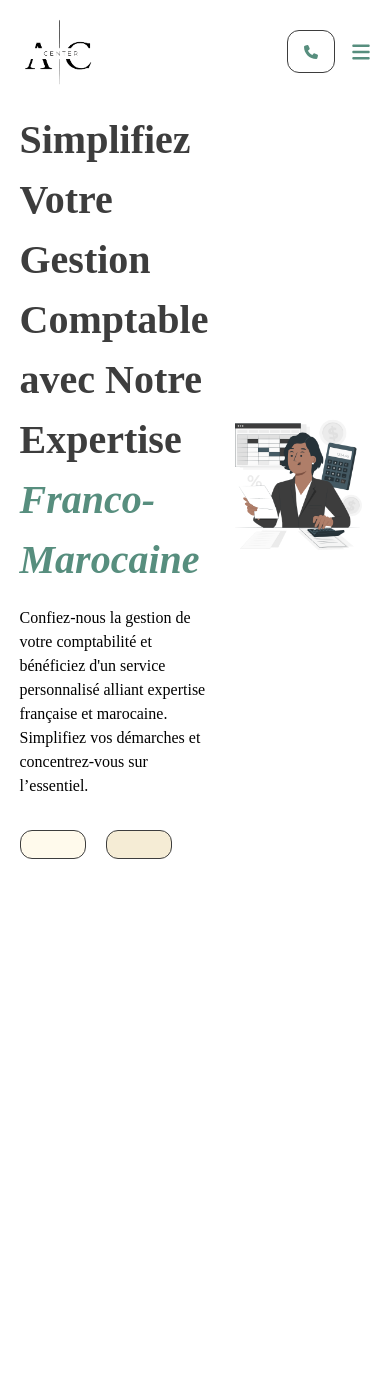
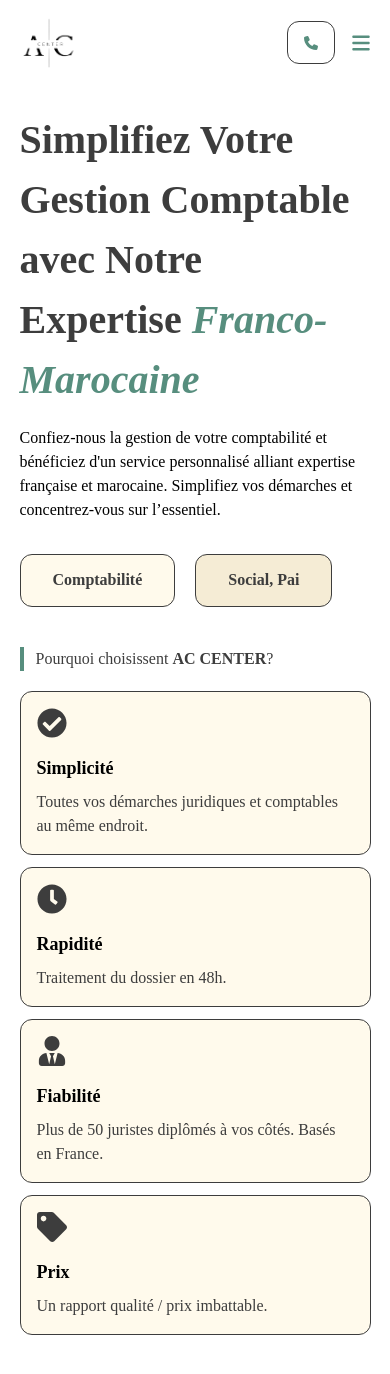
Before and after one commit to imanee11/firstwork, a React (Create React App) app: page / in a window 390 px wide. Before the commit the page ends 859 px from the top, so only its background shows below. Built offline with nearby package versions, Linux system fonts and the light colour scheme; a web font is replaced by a local one.

Commit message:
add why choose us

```diff
--- a/src/components/home/Main.jsx
+++ b/src/components/home/Main.jsx
@@ -15,7 +15,7 @@
                         <p className='font-bold lg:text-[40px] text-[32px] lg:w-[80vw] m-auto text-likeblack text-center'>Simplifiez Votre Gestion Comptable avec Notre Expertise <span className='text-primary italic'>Franco-Marocaine</span></p>
                         <p className='lg:w-[60vw] m-auto pt-4 text-center'>Confiez-nous la gestion de votre comptabilité et bénéficiez d'un service personnalisé alliant expertise française et marocaine. Simplifiez vos démarches et concentrez-vous sur l’essentiel.</p>
                         <div className='flex items-center justify-center gap-5 pt-8'>
-                            <button className="hover:shadow-[0px_0px_0px_1px_rgba(0,0,0,0.06),0px_1px_1px_-0.5px_rgba(0,0,0,0.06),0px_3px_3px_-1.5px_rgba(0,0,0,0.06),_0px_6px_6px_-3px_rgba(0,0,0,0.06),0px_12px_12px_-6px_rgba(0,0,0,0.06),0px_24px_24px_-12px_rgba(0,0,0,0.06)] relative font-heading  bg-primary text-white  px-8 py-[1.6vh] border-[1px] border-likeblack rounded-xl font-semibold text-[16px] overflow-hidden group transition duration-300">
+                            <button className="hover:shadow-[0px_0px_0px_1px_rgba(0,0,0,0.06),0px_1px_1px_-0.5px_rgba(0,0,0,0.06),0px_3px_3px_-1.5px_rgba(0,0,0,0.06),_0px_6px_6px_-3px_rgba(0,0,0,0.06),0px_12px_12px_-6px_rgba(0,0,0,0.06),0px_24px_24px_-12px_rgba(0,0,0,0.06)] relative   bg-primary text-white  px-8 py-[1.6vh] border-[1px] border-likeblack rounded-xl font-semibold text-[16px] overflow-hidden group transition duration-300">
                                 <span className="relative z-10">
                                     <a href="" className="flex gap-2 items-center">
                                         <p className="hidden lg:block md:block">Comptabilité</p>
@@ -82,24 +82,24 @@
 
 
                     </div> */}
-                    <div className='flex gap-4 items-center'>
-
-                        <div className='w-[60vw]'>
+                    <div className='flex gap-4 items-center '>
+                        {/* left */}
+                        <div className='lg:w-[60vw]'>
                             <p className='font-bold text-[40px]   text-likeblack'>Simplifiez Votre Gestion Comptable avec Notre Expertise <span className='text-primary italic'>Franco-Marocaine</span></p>
                             <p className=' pt-4'>Confiez-nous la gestion de votre comptabilité et bénéficiez d'un service personnalisé alliant expertise française et marocaine. Simplifiez vos démarches et concentrez-vous sur l’essentiel.</p>
                             <div className='flex items-center  gap-5 pt-8'>
-                                <button className="hover:shadow-[0px_0px_0px_1px_rgba(0,0,0,0.06),0px_1px_1px_-0.5px_rgba(0,0,0,0.06),0px_3px_3px_-1.5px_rgba(0,0,0,0.06),_0px_6px_6px_-3px_rgba(0,0,0,0.06),0px_12px_12px_-6px_rgba(0,0,0,0.06),0px_24px_24px_-12px_rgba(0,0,0,0.06)] relative font-heading  bg-accent text-likeblack  px-8 py-[1.6vh] border-[1px] border-likeblack rounded-xl font-semibold text-[16px] overflow-hidden group transition duration-300">
-                                    <span className="relative z-10">
+                                <button className="hover:shadow-[0px_0px_0px_1px_rgba(0,0,0,0.06),0px_1px_1px_-0.5px_rgba(0,0,0,0.06),0px_3px_3px_-1.5px_rgba(0,0,0,0.06),_0px_6px_6px_-3px_rgba(0,0,0,0.06),0px_12px_12px_-6px_rgba(0,0,0,0.06),0px_24px_24px_-12px_rgba(0,0,0,0.06)]   bg-accent text-likeblack  px-8 py-[1.6vh] border-[1px] border-likeblack rounded-xl font-semibold text-[16px] overflow-hidden group transition duration-300">
+                                    <span className="">
                                         <a href="" className="flex gap-2 items-center">
-                                            <p className="hidden lg:block md:block">Comptabilité</p>
+                                            <p className=" lg:block md:block">Comptabilité</p>
                                         </a>
                                     </span>
                                 </button>
 
-                                <button className="hover:shadow-[0px_0px_0px_1px_rgba(0,0,0,0.06),0px_1px_1px_-0.5px_rgba(0,0,0,0.06),0px_3px_3px_-1.5px_rgba(0,0,0,0.06),_0px_6px_6px_-3px_rgba(0,0,0,0.06),0px_12px_12px_-6px_rgba(0,0,0,0.06),0px_24px_24px_-12px_rgba(0,0,0,0.06)] relative font-heading  bg-secondary text-likeblack  px-8 py-[1.6vh] border-[1px] border-likeblack rounded-xl font-semibold text-[16px] overflow-hidden group transition duration-300">
-                                    <span className="relative z-10">
+                                <button className="hover:shadow-[0px_0px_0px_1px_rgba(0,0,0,0.06),0px_1px_1px_-0.5px_rgba(0,0,0,0.06),0px_3px_3px_-1.5px_rgba(0,0,0,0.06),_0px_6px_6px_-3px_rgba(0,0,0,0.06),0px_12px_12px_-6px_rgba(0,0,0,0.06),0px_24px_24px_-12px_rgba(0,0,0,0.06)]    bg-secondary text-likeblack  px-8 py-[1.6vh] border-[1px] border-likeblack rounded-xl font-semibold text-[16px] overflow-hidden group transition duration-300">
+                                    <span className="">
                                         <a href="" className="flex gap-2 items-center">
-                                            <p className="hidden lg:block md:block">Social, Pai</p>
+                                            <p className=" lg:block md:block">Social, Pai</p>
                                         </a>
                                     </span>
                                 </button>
@@ -107,8 +107,52 @@
 
                         </div>
 
-                        <div className='w-[50vw]'>
-                            <img src={image.pic2} alt=""  className='w-[100%]'/>
+                        {/* right */}
+                        <div className='w-[50vw] lg:block hidden'>
+                            <img src={image.pic2} alt="" className='w-[100%]' />
+
+                        </div>
+                    </div>
+
+                    <div className="py-10">
+                        <div className="max-w-7xl mx-auto">
+                            <p className=" text-likeblack font-medium border-l-[4px] pl-3 border-primary">Pourquoi choisissent <span className='font-semibold'>AC CENTER</span>?</p>
+
+                            <div className="grid grid-cols-1 sm:grid-cols-2 lg:grid-cols-4 lg:gap-8 gap-3 pt-5">
+
+                                <div className="flex flex-col p-4 rounded-xl  border-[1px] border-likeblack bg-accent cursor-pointer hover:shadow-[0px_0px_0px_1px_rgba(0,0,0,0.06),0px_1px_1px_-0.5px_rgba(0,0,0,0.06),0px_3px_3px_-1.5px_rgba(0,0,0,0.06),_0px_6px_6px_-3px_rgba(0,0,0,0.06),0px_12px_12px_-6px_rgba(0,0,0,0.06),0px_24px_24px_-12px_rgba(0,0,0,0.06)] hover:scale-105 transition-transform duration-300 ">
+                                    <div className=" text-likeblack rounded-full  mb-4 inline-block">
+                                        <FaCheckCircle className="text-3xl" />
+                                    </div>
+                                    <p className="text-lg font-semibold">Simplicité</p>
+                                    <p className="text-likeblack mt-2">Toutes vos démarches juridiques et comptables au même endroit.</p>
+                                </div>
+
+                                <div className="flex flex-col p-4 rounded-xl border-[1px] border-likeblack bg-accent cursor-pointer hover:shadow-[0px_0px_0px_1px_rgba(0,0,0,0.06),0px_1px_1px_-0.5px_rgba(0,0,0,0.06),0px_3px_3px_-1.5px_rgba(0,0,0,0.06),_0px_6px_6px_-3px_rgba(0,0,0,0.06),0px_12px_12px_-6px_rgba(0,0,0,0.06),0px_24px_24px_-12px_rgba(0,0,0,0.06)] hover:scale-105 transition-transform duration-300">
+                                    <div className="text-likeblack rounded-full  mb-4">
+                                        <FaClock className="text-3xl" />
+                                    </div>
+                                    <p className="text-lg font-semibold">Rapidité</p>
+                                    <p className="text-likeblack mt-2">Traitement du dossier en 48h.</p>
+                                </div>
+
+                                <div className="flex flex-col p-4 rounded-xl border-[1px] border-likeblack bg-accent cursor-pointer hover:shadow-[0px_0px_0px_1px_rgba(0,0,0,0.06),0px_1px_1px_-0.5px_rgba(0,0,0,0.06),0px_3px_3px_-1.5px_rgba(0,0,0,0.06),_0px_6px_6px_-3px_rgba(0,0,0,0.06),0px_12px_12px_-6px_rgba(0,0,0,0.06),0px_24px_24px_-12px_rgba(0,0,0,0.06)] hover:scale-105 transition-transform duration-300">
+                                    <div className="text-likeblack rounded-full  mb-4">
+                                        <FaUserTie className="text-3xl" />
+                                    </div>
+                                    <p className="text-lg font-semibold">Fiabilité</p>
+                                    <p className="text-likeblack mt-2">Plus de 50 juristes diplômés à vos côtés. Basés en France.</p>
+                                </div>
+
+                                <div className="flex flex-col p-4 rounded-xl border-[1px] border-likeblack bg-accent cursor-pointer hover:shadow-[0px_0px_0px_1px_rgba(0,0,0,0.06),0px_1px_1px_-0.5px_rgba(0,0,0,0.06),0px_3px_3px_-1.5px_rgba(0,0,0,0.06),_0px_6px_6px_-3px_rgba(0,0,0,0.06),0px_12px_12px_-6px_rgba(0,0,0,0.06),0px_24px_24px_-12px_rgba(0,0,0,0.06)] hover:scale-105 transition-transform duration-300">
+                                    <div className="text-likeblack rounded-full  mb-4">
+                                        <FaTag className="text-3xl" />
+                                    </div>
+                                    <p className="text-lg font-semibold">Prix</p>
+                                    <p className="text-likeblack mt-2">Un rapport qualité / prix imbattable.</p>
+                                </div>
+
+                            </div>
 
                         </div>
                     </div>
--- a/src/components/home/NavBar.jsx
+++ b/src/components/home/NavBar.jsx
@@ -13,7 +13,7 @@
             <nav className="flex items-center justify-between bg-white  px-[5vw] py-4  fixed left-0 right-0 top-0 z-50 ">
                 {/* Left Section */}
                 <div className="flex items-center space-x-[4vw]">
-                    <img src={image.logo2} alt="Logo" className="lg:w-[4vw] md:w-[8vw] w-[20vw]" />
+                    <img src={image.logo2} alt="Logo" className="lg:w-[4vw] md:w-[8vw] w-[15vw]" />
                     {/* <p className='font-bold text-likeblack text-[19px]'><span className='text-primary'>AC</span> CENTER</p> */}
 
                     {/* Desktop Menu */}
@@ -65,7 +65,7 @@
 
             {/* Mobile Menu */}
             {isMobileMenuOpen && (
-                <div className="md:hidden bg-white w-full shadow-lg space-y-4 py-4 px-6 fixed top-[3.5rem] left-0 z-40">
+                <div className="md:hidden bg-white w-full shadow-lg space-y-4 py-4 px-6 fixed top-[4.5rem] left-0 z-40">
                     <a href="" className="block text-[15px] font-semibold text-likeblack hover:text-primary transition duration-300">Home</a>
                     <a href="" className="block text-[15px] font-semibold text-likeblack hover:text-primary transition duration-300">About</a>
                     <a href="" className="block text-[15px] font-semibold text-likeblack hover:text-primary transition duration-300">Services</a>
```
